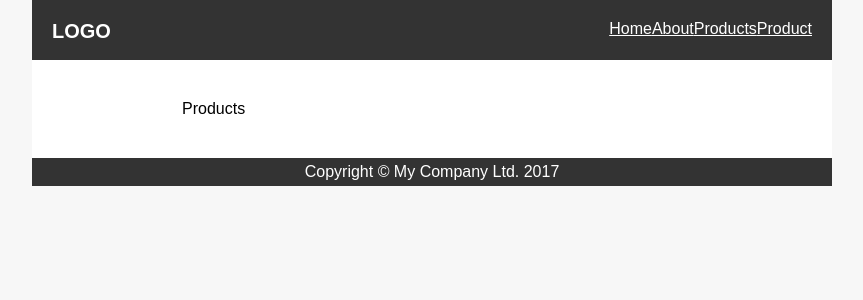
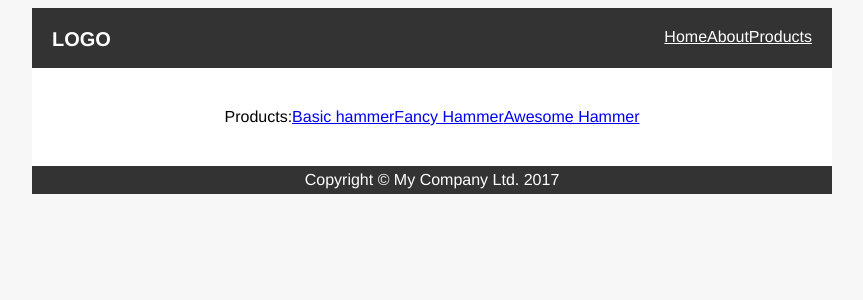
Before and after one commit to tahkapaa/react-app, a React (Create React App) app: page /products in a window 1280 px wide. Shown: the top 300 px of the page, without its empty margins (208-1071 px from the left). Built offline with nearby package versions, Linux system fonts and the light colour scheme.

Commit message:
Add redux

```diff
--- a/package.json
+++ b/package.json
@@ -6,7 +6,9 @@
     "prop-types": "^15.5.8",
     "react": "^15.5.4",
     "react-dom": "^15.5.4",
-    "react-router-dom": "^4.1.1"
+    "react-redux": "^5.0.4",
+    "react-router-dom": "^4.1.1",
+    "redux": "^3.6.0"
   },
   "devDependencies": {
     "eslint": "^3.19.0",
--- a/src/App.css
+++ b/src/App.css
@@ -1,91 +1,7 @@
-
-body {
-  background-color: #f7f7f7;
-  font-family: helvetica;
-}
-
-.main-align {
-  margin-right: auto; /* Adjust right margin automatically */
-  margin-left: auto; /* Adjust left margin automatically */
-  max-width: 800px; /* Maximum allowed width */
-  background-color: #ffffff;
-}
-
-.header {
-  background-color: #333333;
-  padding: 20px;
-  height: 20px;
-}
-
-.header a {
-  color: #ffffff;
-}
-
-/* Applied when the cursor is hovered over the element */
-.header a:hover {
-  color: orange;
-}
-
-.logo-link {
-  float: left;
-  text-transform: uppercase; /* Make text uppercase */
-  text-decoration: none; /* Remove underline */
-  font-weight: bold;
-  font-size: 20px;
-}
-
-.menu-links {
-  float: right;
-}
-
-.content {
-  margin-top: 40px;
-  margin-bottom: 40px;
-}
-
-.content-align {
-  margin-right: auto;
-  margin-left: auto;
-  max-width: 500px;
-}
-
-.footer {
-  text-align: center;
-  background-color: #333333;
-  color: #ffffff;
-  padding: 5px 20px; /* padding: <top and bottom padding> <left and right padding>; */
-}
-
-.value-display {
-  padding-top: 30px;
-  background-color: #e5e5e5;
-  width: 25%;
-  height: 80px;
+.App {
   text-align: center;
 }
 
-.value-display .title {
-  font-size: 16px;
-  font-weight: bold;
-  margin-bottom: 10px;
+.App-intro {
+  font-size: large;
 }
-
-.value-display .value {
-  font-size: 20px;
-  font-weight: bold;
-}
-
-.values {
-  height: 100px;
-  margin-bottom: 40px;
-}
-.values .value-display {
-  float: left;
-  width: 22.5%;
-}
-
-/* Selects all elements with the .value-display
-   class except the last child in the set. */
-.values .value-display:not(:last-child) {
-  margin-right: 3.33%;
-}
--- a/src/Header.js
+++ b/src/Header.js
@@ -10,8 +10,6 @@ class Header extends Component {
           <NavLink to="/">Home</NavLink>
           <NavLink to="/about">About</NavLink>
           <NavLink to="/products">Products</NavLink>
-
-          <NavLink to="/products/1-basic-hammer">Product</NavLink>
         </div>
       </div>
     );
--- a/src/Products.js
+++ b/src/Products.js
@@ -1,10 +1,23 @@
 import React, { Component } from 'react';
+import { Link } from 'react-router-dom';
+
+import data from './product-data';
 
 class Products extends Component {
   render() {
+    const links = [];
+    const keys = Object.keys(data);
+    keys.forEach((id) => {
+      links.push(
+        <Link to={`/products/${id}`} key={id}>
+          {data[id].title}
+        </Link>,
+      );
+    });
     return (
       <div>
-        Products
+        Products:
+        {links}
       </div>
     );
   }
--- a/src/index.css
+++ b/src/index.css
@@ -1,5 +1,90 @@
 body {
-  margin: 0;
-  padding: 0;
-  font-family: sans-serif;
+  background-color: #f7f7f7;
+  font-family: helvetica;
 }
+
+.main-align {
+  margin-right: auto; /* Adjust right margin automatically */
+  margin-left: auto; /* Adjust left margin automatically */
+  max-width: 800px; /* Maximum allowed width */
+  background-color: #ffffff;
+}
+
+.header {
+  background-color: #333333;
+  padding: 20px;
+  height: 20px;
+}
+
+.header a {
+  color: #ffffff;
+}
+
+/* Applied when the cursor is hovered over the element */
+.header a:hover {
+  color: orange;
+}
+
+.logo-link {
+  float: left;
+  text-transform: uppercase; /* Make text uppercase */
+  text-decoration: none; /* Remove underline */
+  font-weight: bold;
+  font-size: 20px;
+}
+
+.menu-links {
+  float: right;
+}
+
+.content {
+  margin-top: 40px;
+  margin-bottom: 40px;
+}
+
+.content-align {
+  margin-right: auto;
+  margin-left: auto;
+  max-width: 500px;
+}
+
+.footer {
+  text-align: center;
+  background-color: #333333;
+  color: #ffffff;
+  padding: 5px 20px; /* padding: <top and bottom padding> <left and right padding>; */
+}
+
+.value-display {
+  padding-top: 30px;
+  background-color: #e5e5e5;
+  width: 25%;
+  height: 80px;
+  text-align: center;
+}
+
+.value-display .title {
+  font-size: 16px;
+  font-weight: bold;
+  margin-bottom: 10px;
+}
+
+.value-display .value {
+  font-size: 20px;
+  font-weight: bold;
+}
+
+.values {
+  height: 100px;
+  margin-bottom: 40px;
+}
+.values .value-display {
+  float: left;
+  width: 22.5%;
+}
+
+/* Selects all elements with the .value-display
+   class except the last child in the set. */
+.values .value-display:not(:last-child) {
+  margin-right: 3.33%;
+}
```
